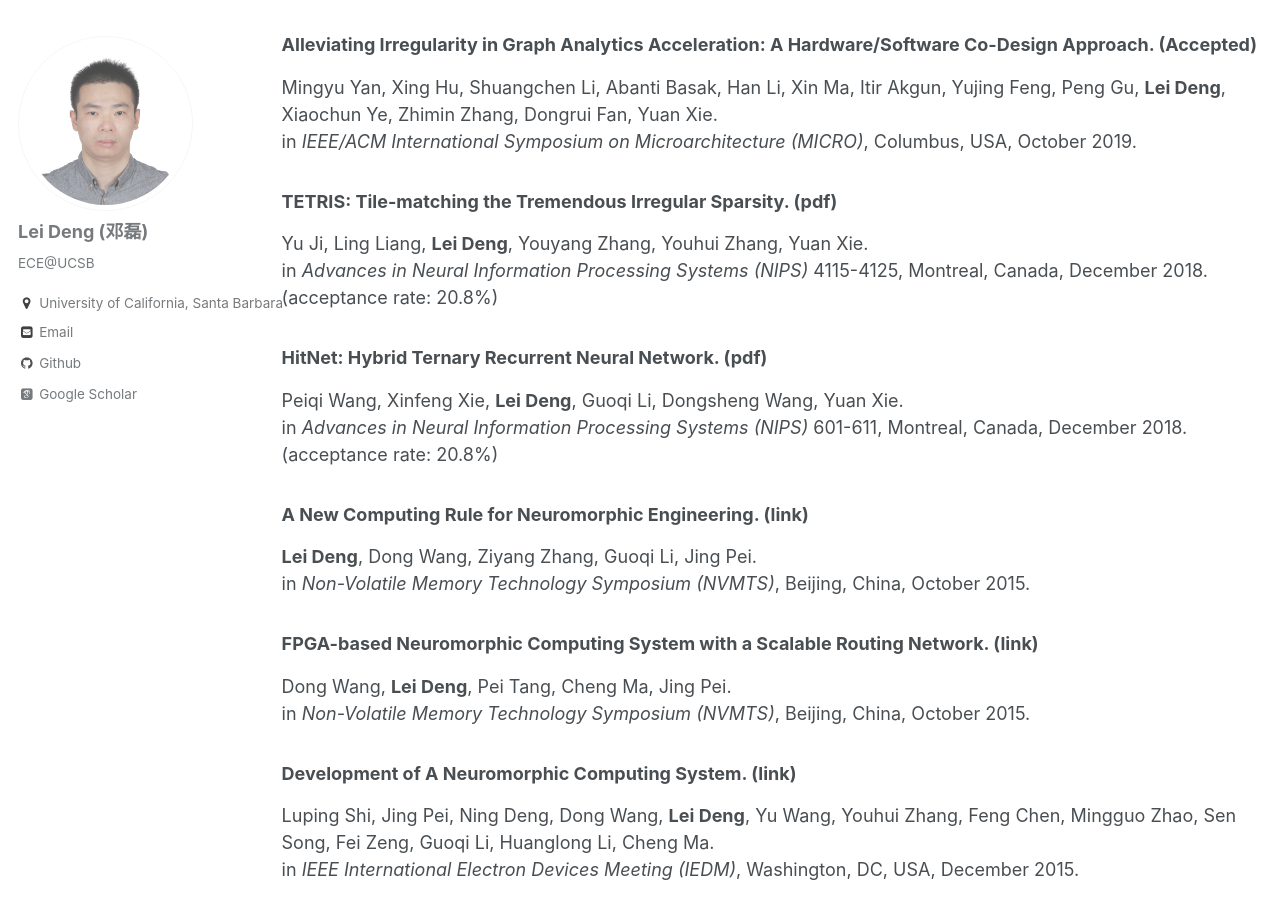
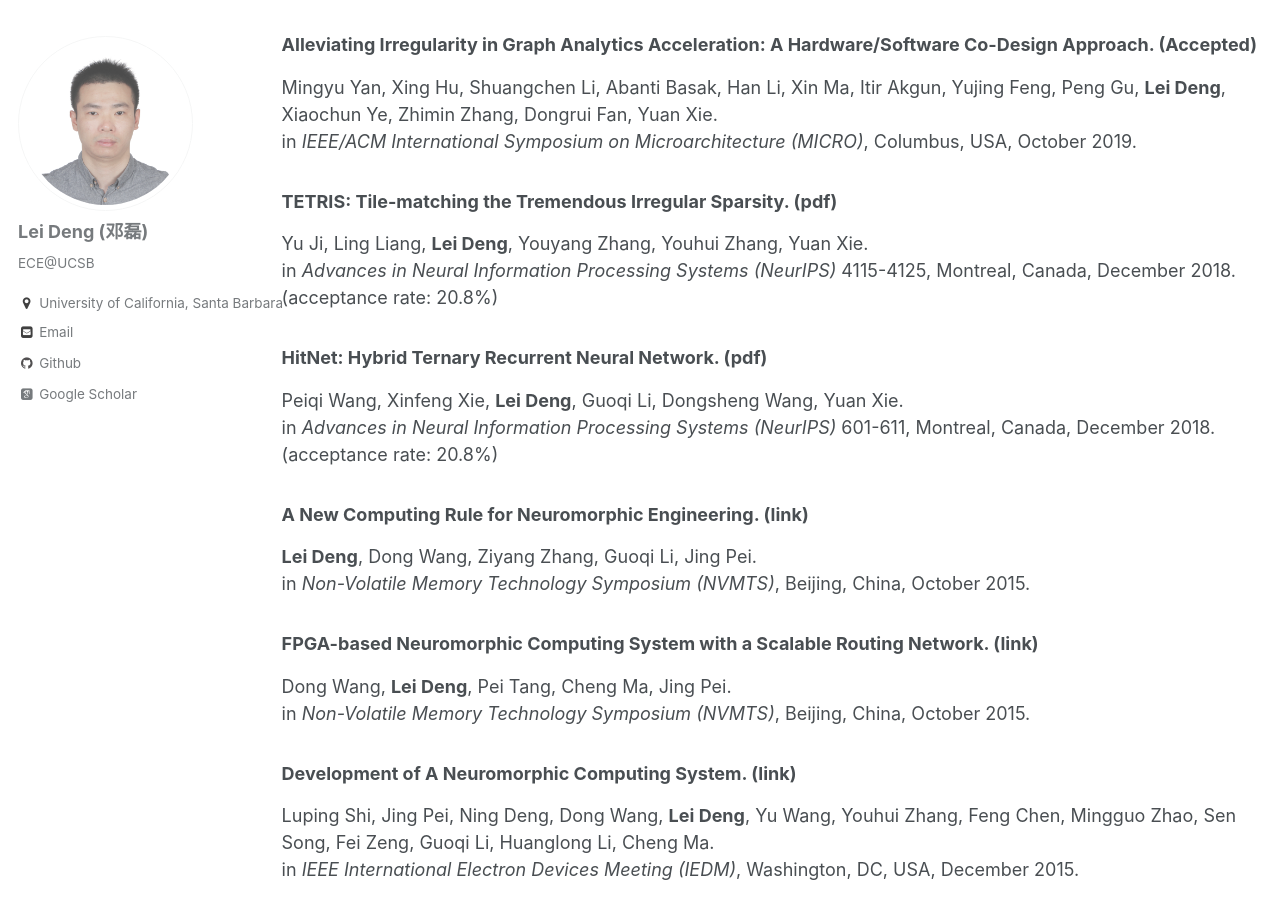
Before and after one commit to dllfei/dllfei.github.io, a Jekyll site: the page built from _pages/publications.md, in a window 1280 px wide and 900 px high, scrolled down 4522 px. Built offline with Jekyll 4.4.1, drawn with Linux system fonts in a browser that asks for light colours; some web fonts are replaced.

Commit message:
Update publications.md

```diff
--- a/_pages/publications.md
+++ b/_pages/publications.md
@@ -137,11 +137,11 @@ in *IEEE/ACM International Symposium on Microarchitecture (MICRO)*, Columbus, US
 
 ### TETRIS: Tile-matching the Tremendous Irregular Sparsity. ([pdf](http://papers.nips.cc/paper/7666-tetris-tile-matching-the-tremendous-irregular-sparsity.pdf)) <br />
 Yu Ji, Ling Liang, **Lei Deng**, Youyang Zhang, Youhui Zhang, Yuan Xie. <br />
-in *Advances in Neural Information Processing Systems (NIPS)* 4115-4125, Montreal, Canada, December 2018. (acceptance rate: 20.8%)
+in *Advances in Neural Information Processing Systems (NeurIPS)* 4115-4125, Montreal, Canada, December 2018. (acceptance rate: 20.8%)
 
 ### HitNet: Hybrid Ternary Recurrent Neural Network. ([pdf](https://papers.nips.cc/paper/7341-hitnet-hybrid-ternary-recurrent-neural-network.pdf)) <br />
 Peiqi Wang, Xinfeng Xie, **Lei Deng**, Guoqi Li, Dongsheng Wang, Yuan Xie. <br />
-in *Advances in Neural Information Processing Systems (NIPS)* 601-611, Montreal, Canada, December 2018. (acceptance rate: 20.8%)
+in *Advances in Neural Information Processing Systems (NeurIPS)* 601-611, Montreal, Canada, December 2018. (acceptance rate: 20.8%)
 
 ### A New Computing Rule for Neuromorphic Engineering. ([link](https://ieeexplore.ieee.org/abstract/document/7457497/)) <br />
 **Lei Deng**, Dong Wang, Ziyang Zhang, Guoqi Li, Jing Pei. <br />
```
